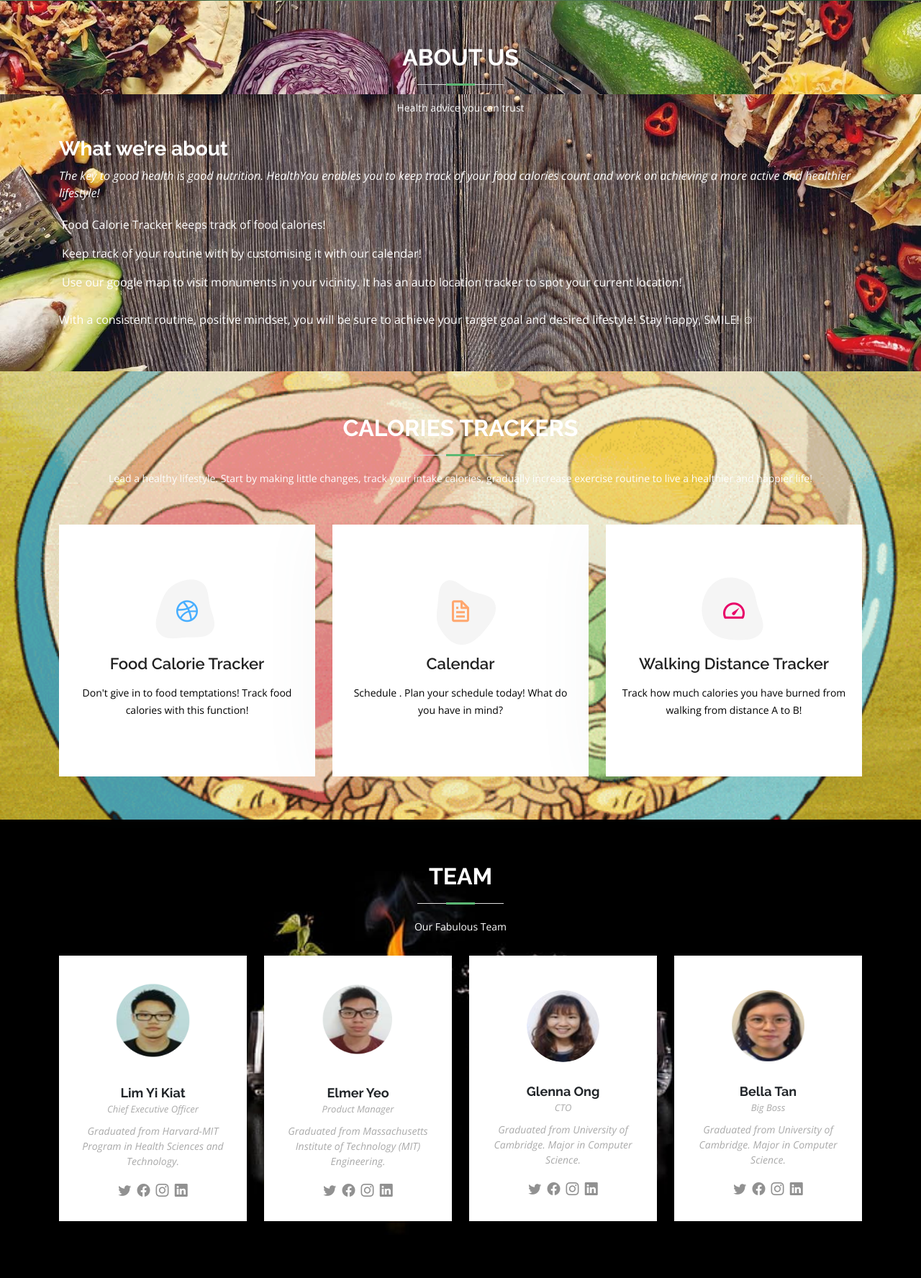
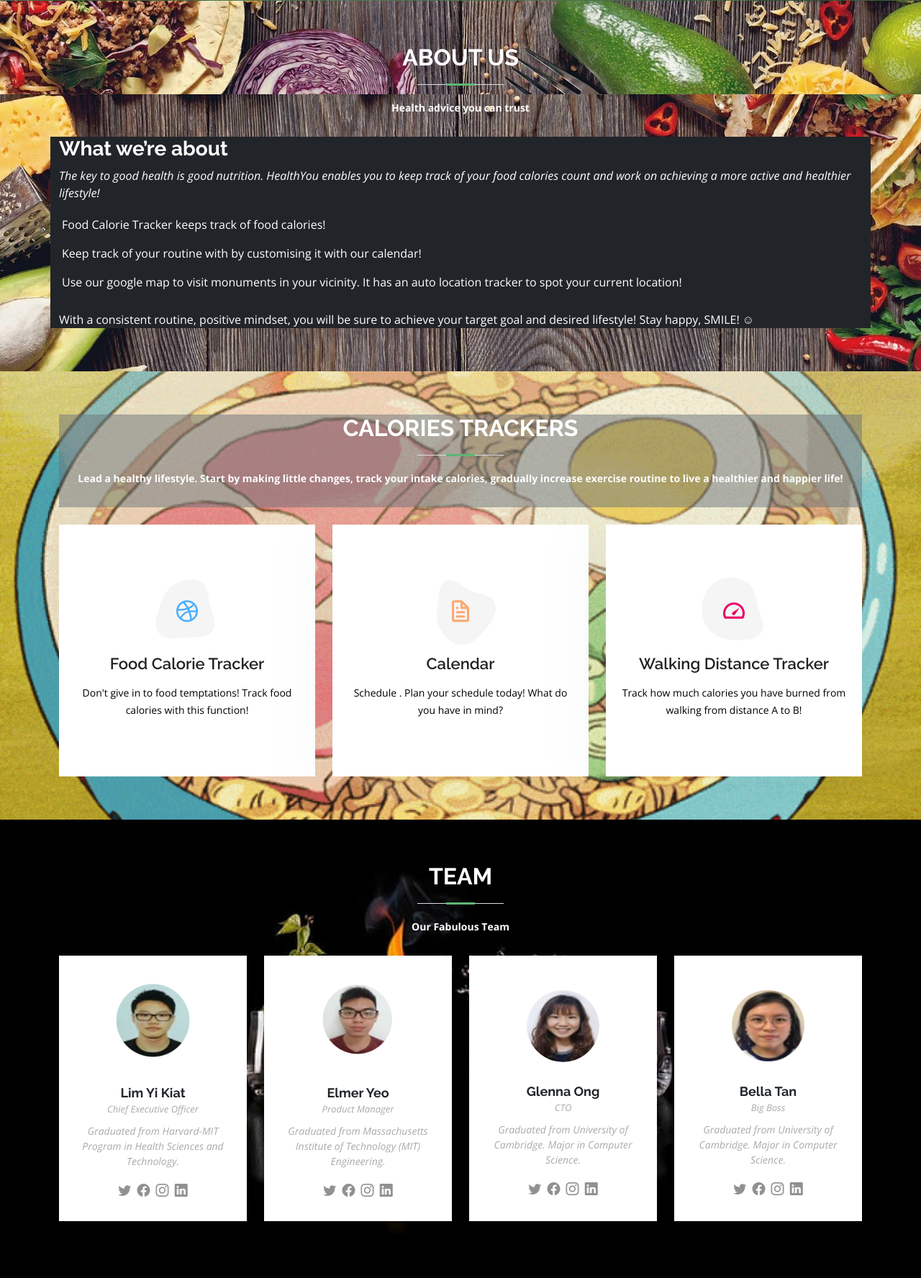
Before and after one commit to bellahrt/wad-2-project, a PHP site: page / in a window 1280 px wide. Shown: the part 669-2445 px from the top of the page at 72% size. Run offline with PHP 8.4, Linux system fonts and the light colour scheme; the visitor is signed in with stand-in values (Sample User, id 1); some libraries are stand-ins or nearby versions.

Commit message:
index not lame

```diff
--- a/index.php
+++ b/index.php
@@ -474,14 +474,14 @@ function logout() {
 </div> -->
 
             <h2>About Us</h2>
-            <p>Health advice you can trust</p>
+            <p class="text-white"><b>Health advice you can trust</b></p>
           </div>
 
           <div class="row">
             <!-- <div class="col-lg-6 order-1 order-lg-2">
               <img src="assets/img/about.jpg" class="img-fluid" alt="">
             </div> -->
-            <div class="col-lg-12 pt-4 pt-lg-0 order-2 order-lg-1 content">
+            <div class="bg-dark bg-opacity-90 col-lg-12 pt-4 pt-lg-0 order-2 order-lg-1 content">
               <h3>What we’re about</h3>
               <p class="fst-italic">
                 The key to good health is good nutrition. HealthYou enables you to keep track of your food calories count and work on achieving a more active and healthier lifestyle!
@@ -577,9 +577,9 @@ function logout() {
  <section id="services" class="services">
   <div class="container" style="text-align: center;">
 
-    <div class="section-title">
+    <div class="section-title bg-secondary bg-opacity-50">
       <h2>Calories Trackers</h2>
-      <p>Lead a healthy lifestyle. Start by making little changes, track your intake calories, gradually increase exercise routine to live a healthier and happier life!</p>
+      <p class="text-white"><b>Lead a healthy lifestyle. Start by making little changes, track your intake calories, gradually increase exercise routine to live a healthier and happier life!</b></p>
     </div>
 
     <div id='content' class="row">
@@ -797,7 +797,7 @@ function logout() {
 
         <div class="section-title">
           <h2>Team</h2>
-          <p>Our Fabulous Team</p>
+          <p style='color: white;'><b>Our Fabulous Team</b></p>
         </div>
 
         <div class="row">
@@ -879,7 +879,7 @@ function logout() {
 
         <div class="section-title">
           <h2>Contact</h2>
-          <p>Feel free to contact us! Feedbacks are welcome too!</p>
+          <p class="text-white"><b>Feel free to contact us! Feedbacks are welcome too!</b></p>
         </div>
 
         <div class="row">
```
